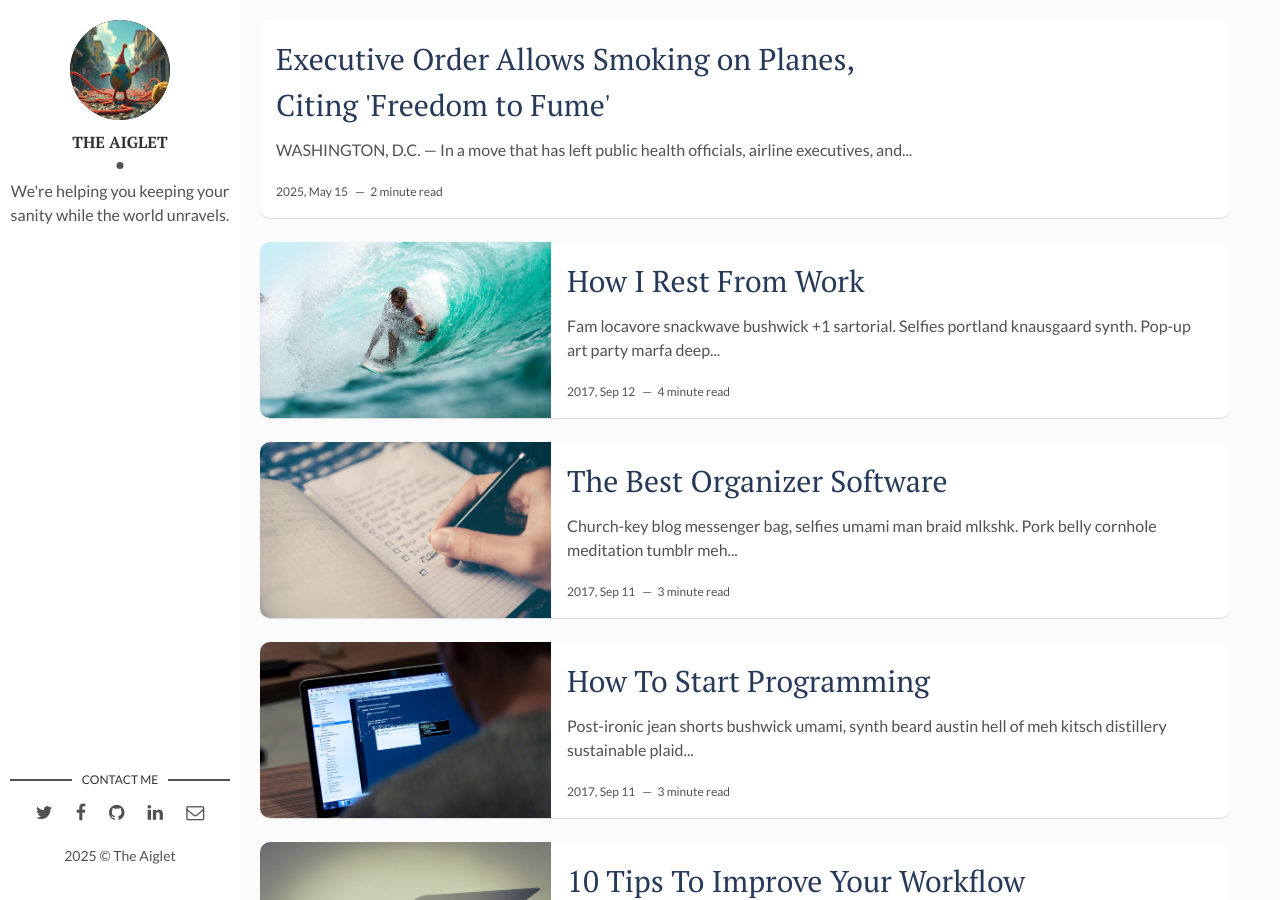
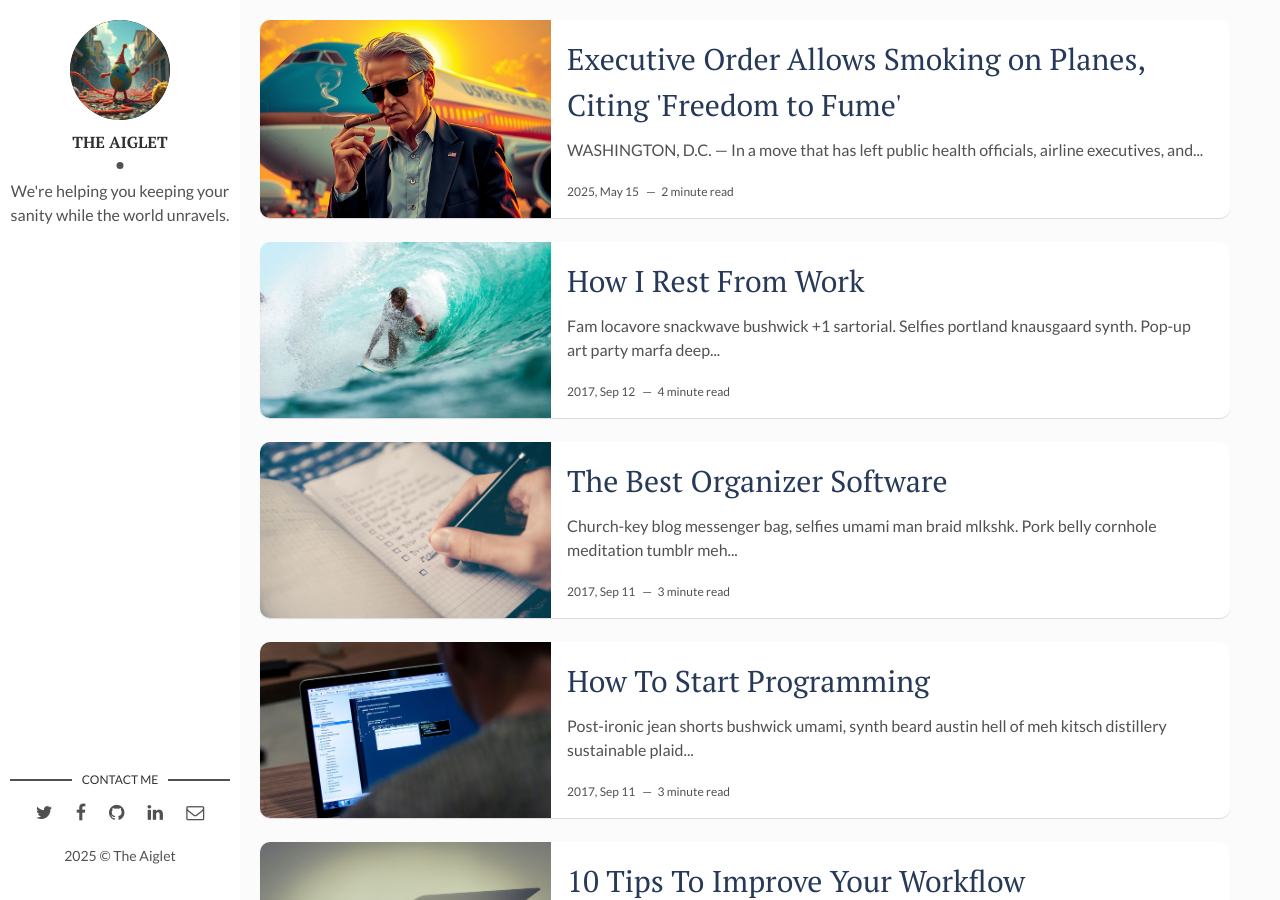
Before and after one commit to bravegeek/theaiglet, a Jekyll site: the page built from index.html, in a window 1280 px wide and 900 px high. Built offline with Jekyll 4.4.1, drawn with Linux system fonts in a browser that asks for light colours; the list of posts is cut into pages by our own code.

Commit message:
feat: add satirical article about smoking on planes with president photo

```diff
--- a/_posts/2025-05-14-smoking-on-planes.markdown
+++ b/_posts/2025-05-14-smoking-on-planes.markdown
@@ -3,6 +3,7 @@ layout: post
 title: "Executive Order Allows Smoking on Planes, Citing 'Freedom to Fume'"
 date: 2025-05-14 23:55:06 -0400
 description: A satirical news story lampooning a fictional presidential order that reintroduces smoking on airplanes, highlighting the absurdity of prioritizing "freedom" over public health.
+img: president-cigar.jpg # Add image post (optional)
 tags: [Satire, Politics, Humor]
 ---
 
```
Also changed, not shown: assets/img/president-cigar.jpg (added).
